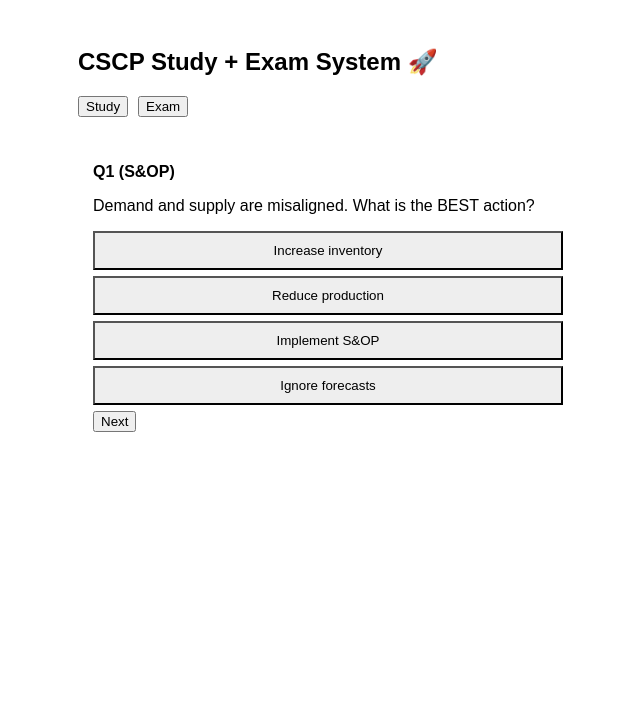
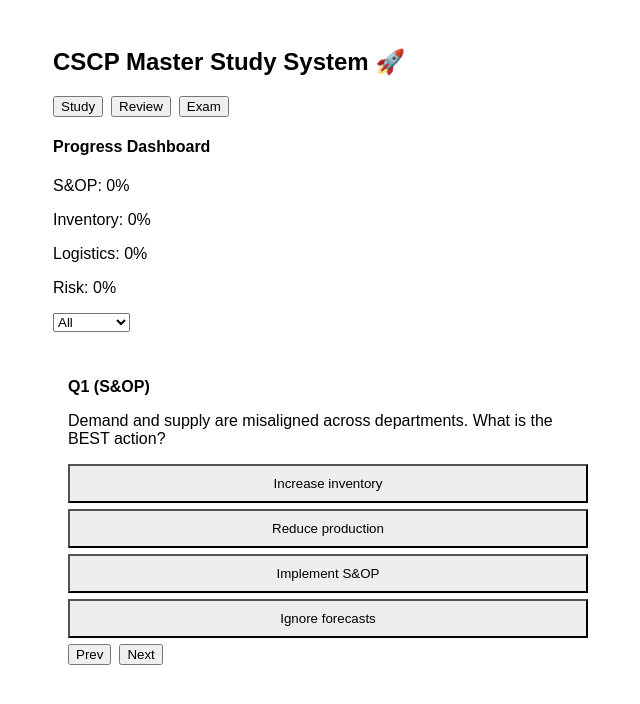
Before and after one commit to megellio/cscp-study-app, a Next.js app: page / in a window 1280 px wide. Shown: the top 704 px of the page, without its empty margins (312-952 px from the left). Built offline with nearby package versions, Linux system fonts and the light colour scheme.

Commit message:
Update page.jsx

```diff
--- a/app/page.jsx
+++ b/app/page.jsx
@@ -1,34 +1,39 @@
 'use client';
 
-import React, { useState, useEffect } from "react";
+import React, { useState, useEffect, useMemo } from "react";
+// ===================== COMPLETE CSCP SYSTEM =====================
+// ✅ Study modules
+// ✅ Progress dashboard
+// ✅ Review mistakes
+// ✅ Exam simulator (150 questions + timer + flagging)
+// ✅ Progress tracking
 
-// ===================== FULL CSCP APP (STUDY + REAL EXAM) =====================
+
 const topics = ["S&OP","Inventory","Logistics","Risk"];
 
-// ✅ STUDY QUESTIONS (with explanations)
+// ---------------- STUDY BANK ----------------
 const studyQuestions = [
   {
     topic: "S&OP",
-    question: "Demand and supply are misaligned. What is the BEST action?",
+    question: "Demand and supply are misaligned across departments. What is the BEST action?",
     options: ["Increase inventory","Reduce production","Implement S&OP","Ignore forecasts"],
     answer: 2,
-    explanation: "S&OP aligns cross-functional planning."
+    explanation: "S&OP aligns demand, supply, and financial plans across functions."
   },
   {
     topic: "Inventory",
-    question: "Stockouts due to variability. Best action?",
-    options: ["Lower ROP","Increase safety stock","Stop ordering","Ignore demand"],
+    question: "Stockouts occur due to variability. What is the BEST solution?",
+    options: ["Lower reorder point","Increase safety stock","Stop ordering","Ignore demand"],
     answer: 1,
-    explanation: "Safety stock protects variability."
+    explanation: "Safety stock protects against variability and maintains service levels."
   }
 ];
 
-
-// ✅ EXAM QUESTIONS (NO EXPLANATIONS)
+// ---------------- EXAM BANK ----------------
 const examQuestions = Array.from({ length: 150 }, (_, i) => ({
   id: i,
   topic: topics[i % topics.length],
-  question: `Exam Scenario #${i+1}: A company must balance cost, service, and risk. What is the BEST action?`,
+  question: `Exam Scenario #${i+1}: A company must balance cost, service, and risk across its supply chain. What is the BEST action?`,
   options: [
     "Increase inventory",
     "Improve coordination",
@@ -38,37 +43,60 @@ const examQuestions = Array.from({ length: 150 }, (_, i) => ({
   answer: 1
 }));
 
-
 export default function Page() {
 
   const [mode,setMode]=useState("study");
-
-
-  // SHARED
+  const [module,setModule]=useState("All");
   const [current,setCurrent]=useState(0);
   const [selected,setSelected]=useState(null);
   const [answers,setAnswers]=useState({});
+  const [flagged,setFlagged]=useState({});
+  const [submitted,setSubmitted]=useState(false);
 
 
-  // EXAM ONLY
-  const [flagged,setFlagged]=useState({});
-  const [submitted,setSubmitted]=useState(false);
   const [time,setTime]=useState(210*60);
 
-  const active = mode === "exam" ? examQuestions : studyQuestions;
-  const q = active[current];
-  // TIMER
+  // ---------- TIMER ----------
   useEffect(()=>{
-    if(mode!=="exam" || submitted) return;
-    const t=setInterval(()=>setTime(t=>t-1),1000);
+    if(mode !== "exam" || submitted) return;
+    const t = setInterval(()=>setTime(t=>t-1),1000);
     return ()=>clearInterval(t);
   },[mode,submitted]);
+
+
+  // ---------- FILTER STUDY MODULE ----------
+  const studyFiltered = useMemo(()=>{
+    if(module === "All") return studyQuestions;
+    return studyQuestions.filter(q=>q.topic === module);
+  },[module]);
+
+
+  // ---------- REVIEW MODE ----------
+  const reviewQuestions = examQuestions.filter((q,i)=>
+    answers[i] !== undefined && answers[i] !== q.answer
+  );
+
+
+  const active =
+    mode === "exam" ? examQuestions :
+    mode === "review" ? reviewQuestions :
+    studyFiltered;
+
+
+  const q = active[current];
+
+
+  // ---------- ANSWER ----------
   const answerQ=(i)=>{
     setSelected(i);
-    if(mode === "exam"){
-      setAnswers(prev => ({ ...prev, i }));
+
+
+    if(mode === "exam" || mode === "review"){
+      setAnswers(prev => ({ ...prev, [current]: i }));
     }
   };
+
+
   const next=()=>{
     setCurrent(c=>c+1);
     setSelected(null);
@@ -81,32 +109,95 @@ export default function Page() {
   const score = Object.keys(answers).filter(i=>answers[i]===examQuestions[i]?.answer).length;
 
   const fmt=t=>`${Math.floor(t/3600)}:${Math.floor((t%3600)/60).toString().padStart(2,"0")}`;
-  // ✅ ANALYTICS
-  const analytics = topics.map(t => {
-    const qs = examQuestions.filter(q=>q.topic===t);
-    const correct = qs.filter(q=>answers[q.id]===q.answer).length;
-    return { topic: t, correct, total: qs.length };
+
+
+  // ---------- PROGRESS DASHBOARD ----------
+  const progress = topics.map(t => {
+    const total = examQuestions.filter(q=>q.topic===t).length;
+    const correct = examQuestions.filter(q=>answers[q.id]===q.answer && q.topic===t).length;
+    return {
+      topic: t,
+      pct: Math.round((correct/(total||1))*100)
+    };
   });
 
   return (
-    <div style={{padding:20,maxWidth:500,margin:"auto",fontFamily:"Arial"}}>
-      <h2>CSCP Study + Exam System 🚀</h2>
-      {/* MODE SWITCH */}
-      <div style={{display:"flex",gap:10}}>
+    <div style={{padding:20,maxWidth:550,margin:"auto",fontFamily:"Arial"}}>
+
+
+      <h2>CSCP Master Study System 🚀</h2>
+
+
+      {/* MODE BUTTONS */}
+      <div style={{display:"flex",gap:8}}>
         <button onClick={()=>{setMode("study");setCurrent(0)}}>Study</button>
+        <button onClick={()=>{setMode("review");setCurrent(0)}}>Review</button>
         <button onClick={()=>{setMode("exam");setCurrent(0)}}>Exam</button>
       </div>
-      {/* ---------------- STUDY MODE ---------------- */}
-      {mode === "study" && q && (
+
+
+      {/* DASHBOARD */}
+      <div style={{marginTop:10}}>
+        <h4>Progress Dashboard</h4>
+        {progress.map(p=>(
+          <p key={p.topic}>
+            {p.topic}: {p.pct}%
+          </p>
+        ))}
+      </div>
+
+
+      {/* MODULE SELECT (Study only) */}
+      {mode === "study" && (
+        <select onChange={(e)=>{setModule(e.target.value);setCurrent(0)}}>
+          <option>All</option>
+          {topics.map(t=><option key={t}>{t}</option>)}
+        </select>
+      )}
+
+
+      {/* EXAM CONFIG */}
+      {mode === "exam" && !submitted && (
+        <p>Time: {fmt(time)} | Score: {score}/150</p>
+      )}
+
+
+      {/* NAV GRID (Exam) */}
+      {mode === "exam" && !submitted && (
+        <div style={{display:"flex",flexWrap:"wrap",gap:4}}>
+          {examQuestions.map((_,i)=>(
+            <button key={i}
+              onClick={()=>setCurrent(i)}
+              style={{width:28,height:28,
+                background: flagged[i] ? "orange" : answers[i]!==undefined ? "#4caf50" : "#eee"}}
+            >{i+1}</button>
+          ))}
+        </div>
+      )}
+
+
+      {/* QUESTION UI */}
+      {q && !submitted && (
         <div style={{marginTop:15,padding:15,background:"#fff",borderRadius:8}}>
+
+
           <p><b>Q{current+1} ({q.topic})</b></p>
           <p>{q.question}</p>
+
+
           {q.options.map((o,i)=>(
             <button key={i}
               onClick={()=>answerQ(i)}
+              disabled={mode === "exam" && answers[current]!=undefined}
               style={{display:"block",width:"100%",margin:"6px 0",padding:10,
               background:
-                selected!==null
+                mode === "study" && selected!==null
+                  ? i===q.answer
+                    ? "#4caf50"
+                    : i===selected
+                    ? "#f44336"
+                    : "#eee"
+                  : mode === "review" && selected!==null
                   ? i===q.answer
                     ? "#4caf50"
                     : i===selected
@@ -117,77 +208,47 @@ export default function Page() {
               {o}
             </button>
           ))}
-          {selected!==null && (
-            <p><b>Explanation:</b> {q.explanation}</p>
+
+
+          {/* EXPLANATION */}
+          {mode !== "exam" && selected!==null && (
+            <p><b>Explanation:</b> {q.explanation || "Review the concept."}</p>
           )}
-          <button onClick={next}>Next</button>
+
+          <div style={{display:"flex",gap:8}}>
+            <button onClick={()=>setCurrent(Math.max(0,current-1))}>Prev</button>
+            <button onClick={()=>setCurrent(Math.min(active.length-1,current+1))}>Next</button>
+            {mode === "exam" && (
+              <button onClick={toggleFlag}>{flagged[current]?"Unflag":"Flag"}</button>
+            )}
+          </div>
+
+          {mode === "exam" && (
+            <button onClick={()=>setSubmitted(true)} style={{marginTop:10,background:"red",color:"white"}}>
+              Submit Exam
+            </button>
+          )}
+
+
         </div>
       )}
 
-
-      {/* ---------------- EXAM MODE ---------------- */}
-      {mode === "exam" && !submitted && (
-        <>
-          <p>Time: {fmt(time)}</p>
+      {/* RESULTS */}
+      {mode === "exam" && submitted && (
+        <div>
+          <h3>Exam Results</h3>
+          <p>Score: {score}/150</p>
 
 
-          {/* NAV GRID */}
-          <div style={{display:"flex",flexWrap:"wrap",gap:5}}>
-            {examQuestions.map((_,i)=>(
-              <button key={i}
-                onClick={()=>setCurrent(i)}
-                style={{width:30,height:30,
-                  background: flagged[i] ? "orange" : answers[i]!==undefined ? "#4caf50" : "#eee"}}
-              >
-                {i+1}
-              </button>
-            ))}
-          </div>
+          <h4>Weak Topics</h4>
+          {progress.map(p=>(
+            <p key={p.topic}>{p.topic}: {p.pct}%</p>
+          ))}
 
-          {/* QUESTION */}
-          {q && (
-            <div style={{marginTop:15,padding:15,background:"#fff",borderRadius:8}}>
-              <p><b>Q{current+1} ({q.topic})</b></p>
-              <p>{q.question}</p>
-              {q.options.map((o,i)=>(
-                <button key={i}
-                  onClick={()=>answerQ(i)}
-                  disabled={answers[current]!=undefined}
-                  style={{display:"block",width:"100%",margin:"6px 0",padding:10,
-                  background: answers[current]===i ? "#bbb" : "#eee"}}
-                >
-                  {o}
-                </button>
-              ))}
-              <div style={{display:"flex",gap:10}}>
-                <button onClick={()=>setCurrent(Math.max(0,current-1))}>Prev</button>
-                <button onClick={()=>setCurrent(Math.min(149,current+1))}>Next</button>
-                <button onClick={toggleFlag}>{flagged[current]?"Unflag":"Flag"}</button>
-              </div>
-              <button onClick={()=>setSubmitted(true)} style={{marginTop:10,color:"white",background:"red"}}>
-                Submit Exam
-              </button>
 
-            </div>
-          )}
-        </>
-      )}
-
-      {/* ---------------- RESULTS ---------------- */}
-      {mode === "exam" && submitted && (
-        <div>
-          <h3>Results</h3>
-          <p>Score: {score}/150</p>
-          <h4>Weak Topics</h4>
-          {analytics.map(a=>{
-            const pct = Math.round((a.correct/(a.total||1))*100);
-            return <p key={a.topic}>{a.topic}: {pct}%</p>
-          })}
           <h4>Review</h4>
           {examQuestions.map((q,i)=>(
-            <p key={i}>
-              Q{i+1}: {answers[i]===q.answer ? "✅" : "❌"}
-            </p>
+            <p key={i}>Q{i+1}: {answers[i]===q.answer ? "✅" : "❌"}</p>
           ))}
         </div>
       )}
```
